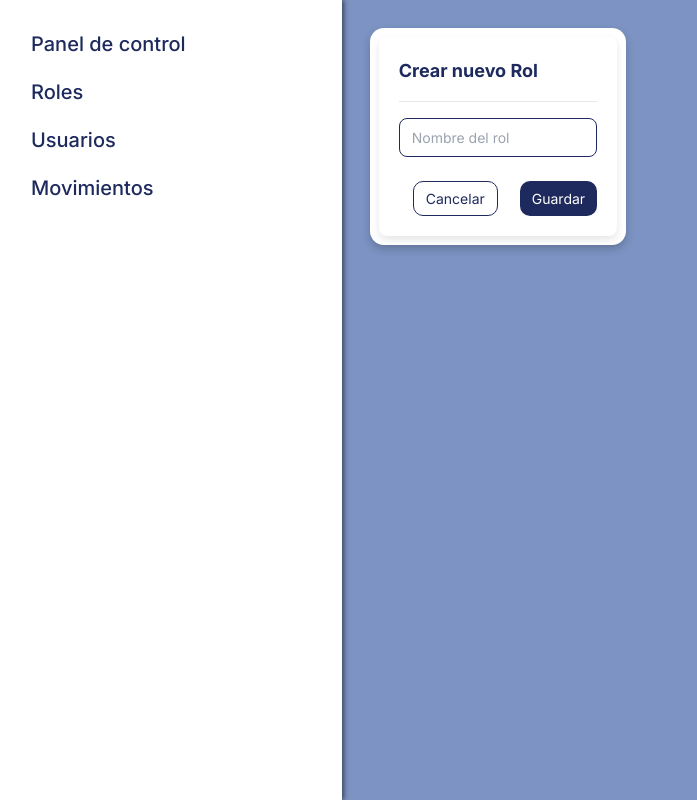
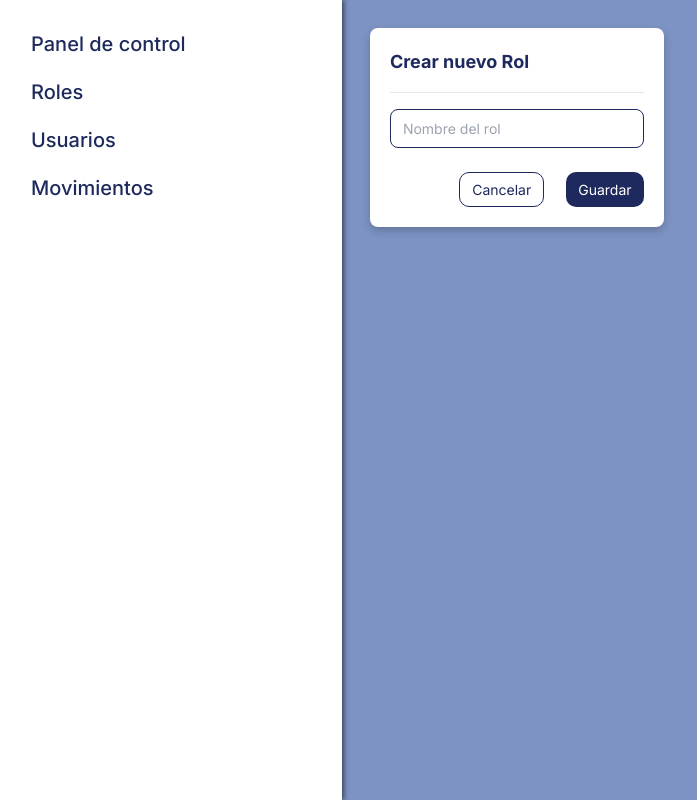
Before and after one commit to RaulBecerraB/TechShare-FrontEnd, a Next.js app: page /admin/dashboard in a window 1280 px wide. Shown: the whole page, without its empty margins (1-698 px from the left). Built offline with nearby package versions, Linux system fonts and the light colour scheme.

Commit message:
fix(modal.css): adjust styles for proper modal appearance
    - Revised modal.css to correct styling issues and ensure the modal displays as intended

```diff
--- a/src/components/Modal/Modal.tsx
+++ b/src/components/Modal/Modal.tsx
@@ -7,12 +7,11 @@ import Button from '@/components/AdminCrud/PrimaryButton'
 
 export default function Modal() {
     return (
-        <div className='white-container w-64'>
-            <div className='modal'>
+        <div className=''>
+            <div className='modal w-1/3'>
                 <div className='border-b-[1px]'>
                     <h2 className='text-lg'>Crear nuevo Rol</h2>
                 </div>
-
                 <div>
                     <input className='mt-4 modal-input' type='text' placeholder="Nombre del rol" />
                 </div>
--- a/src/styles/modal.css
+++ b/src/styles/modal.css
@@ -1,10 +1,10 @@
 /* Estilos generales para el modal */
 .modal {
-    width: 100%;
+    width: none;
     padding: 20px;
     background-color: #fff;
     border-radius: 8px;
-    box-shadow: 0 4px 8px rgba(0, 0, 0, 0.1);
+    box-shadow: 0 4px 8px rgba(0, 0, 0, 0.2);
 }
 
 /* Título del modal */
```
